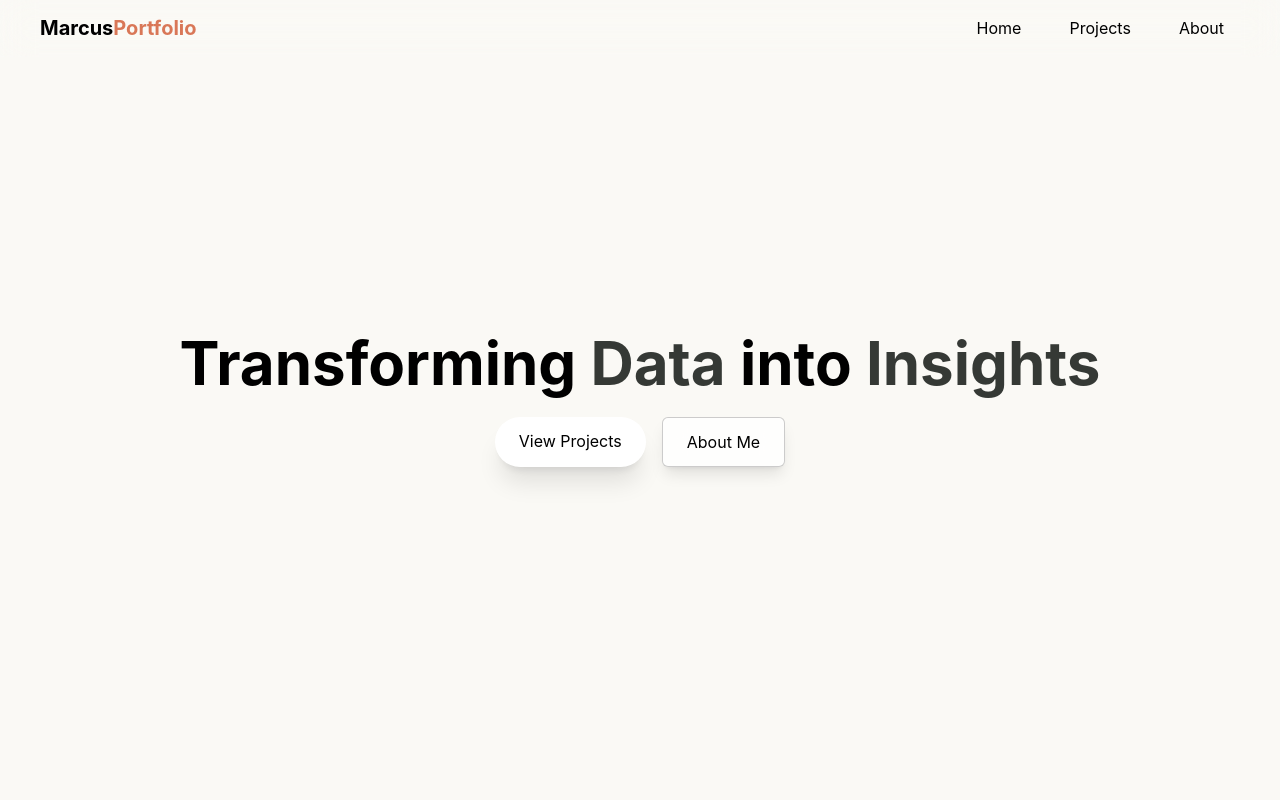
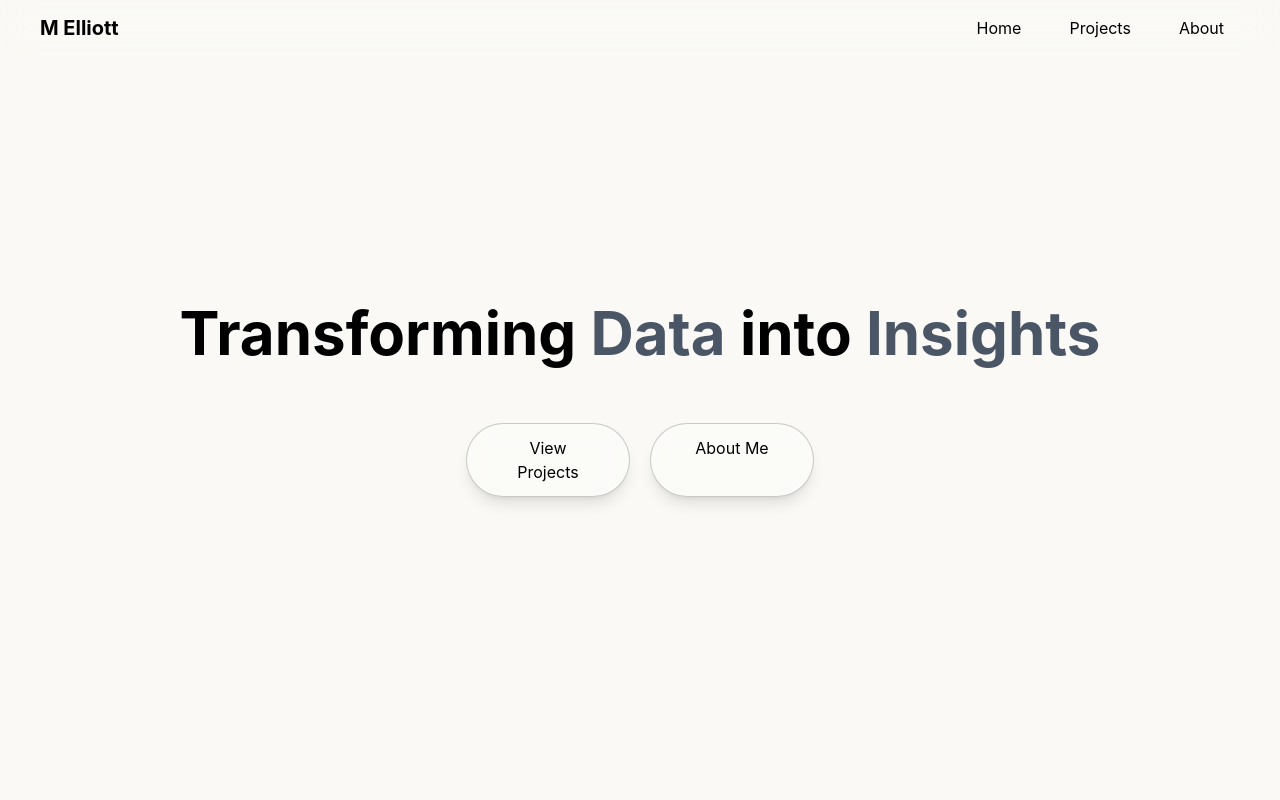
Before and after one commit to marcuse418/marcus_portfolio, a React (Vite) app: page / in a window 1280 px wide. Shown: the top 800 px of the page. Built offline with nearby package versions, Linux system fonts and the light colour scheme.

Commit message:
Update Navbar branding and enhance Home section styles with improved button designs

```diff
--- a/src/components/Navbar.jsx
+++ b/src/components/Navbar.jsx
@@ -22,10 +22,10 @@ export const Navbar = ({menuOpen, setMenuOpen}) => {
                 <div className="flex items-center justify-between h-14">
                     <a href="#home" className="relative flex items-center">
                         <span className={`text-xl font-bold text-black transition-opacity duration-300 ${isScrolled ? 'opacity-0' : 'opacity-100'}`}>
-                            Marcus<span className="text-[#D97757]">Portfolio</span>
+                            M Elliott
                         </span>
                         <img
-                            src="/LogoFilled.png"
+                            src="/Logo3.png"
                             alt="Logo"
                             className={`absolute left-0 h-10 w-auto transition-opacity duration-300 ${isScrolled ? 'opacity-100' : 'opacity-0'}`}
                         />
@@ -37,15 +37,15 @@ export const Navbar = ({menuOpen, setMenuOpen}) => {
 
                     <div className="hidden md:flex items-center space-x-4">
 
-                        <a href="#home" className="text-black px-4 py-2 rounded-lg hover:bg-gray-200/100 hover:backdrop-blur-md hover:shadow-xl transition-all duration-300">
+                        <a href="#home" className="text-black px-4 py-2 rounded-full hover:bg-gray-200/100 hover:backdrop-blur-md hover:shadow-xl transition-all duration-300">
                             Home
                         </a>
 
-                        <a href="#projects" className="text-black px-4 py-2 rounded-lg hover:bg-gray-200/50 hover:backdrop-blur-md hover:shadow-xl transition-all duration-300">
+                        <a href="#projects" className="text-black px-4 py-2 rounded-full hover:bg-gray-200/50 hover:backdrop-blur-md hover:shadow-xl transition-all duration-300">
                             Projects
                         </a>
 
-                        <a href="#about" className="text-black px-4 py-2 rounded-lg hover:bg-gray-200/50 hover:backdrop-blur-md hover:shadow-xl transition-all duration-300">
+                        <a href="#about" className="text-black px-4 py-2 rounded-full hover:bg-gray-200/50 hover:backdrop-blur-md hover:shadow-xl transition-all duration-300">
                             About
                         </a>
 
--- a/src/components/sections/Home.jsx
+++ b/src/components/sections/Home.jsx
@@ -4,18 +4,18 @@ export const Home = () => {
     return (
         <section id="home" className="min-h-screen flex items-center justify-center relative">
             <RevealOnScroll>
-            <div className="text-center z-10 px-4">
-                <h1 className="text-4xl md:text-6xl font-bold mb-6 leading-right">
-                    Transforming <span className="text-[#353935]">Data</span> into <span className="text-[#353935]">Insights</span>
-                </h1>
+                <div className="text-center z-10 px-4">
+                    <h1 className="text-4xl md:text-6xl font-bold mb-15 leading-right">
+                        Transforming <span className="text-gray-600">Data</span> into <span className="text-gray-600">Insights</span>
+                    </h1>
 
-                <div className="flex justify-center">
-                    <a href="#projects" className="bg-white backdrop-blur-md text-black px-6 py-3 rounded-full hover:bg-gray-600/90 transition-all duration-300 shadow-xl hover:shadow-xl">
-                        View Projects
-                    </a>
+                    <div className="flex justify-center gap-5">
+                        <a href="#projects" className="border border-black/20 bg-white/30 backdrop-blur-md text-black px-8 py-3 rounded-full hover:bg-gray-200/100 transition-all duration-300 shadow-lg hover:shadow-xl w-41 text-center">
+                            View Projects
+                        </a>
 
-                    <a href="#about" className="bg-white/80 backdrop-blur-md border border-black/20 text-black ml-4 px-6 py-3 rounded-md hover:bg-white/90 transition-all duration-300 shadow-lg hover:shadow-xl">
-                        About Me
+                        <a href="#about" className="border border-black/20 bg-white/30 backdrop-blur-md text-black px-8 py-3 rounded-full hover:bg-gray-200/100 transition-all duration-300 shadow-lg hover:shadow-xl w-41 text-center">
+                            About Me
                         </a>
                     </div>
                 </div>
```
Also changed, not shown: public/Logo3.png (added).
